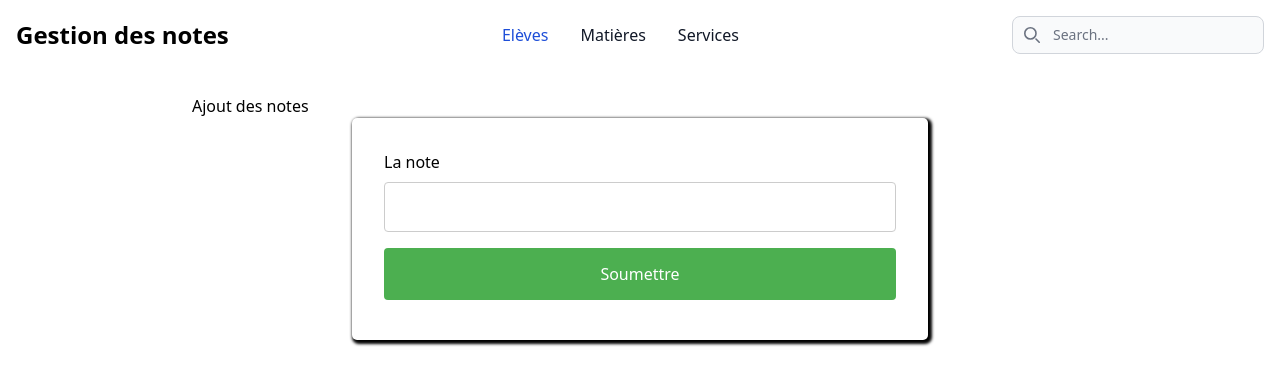
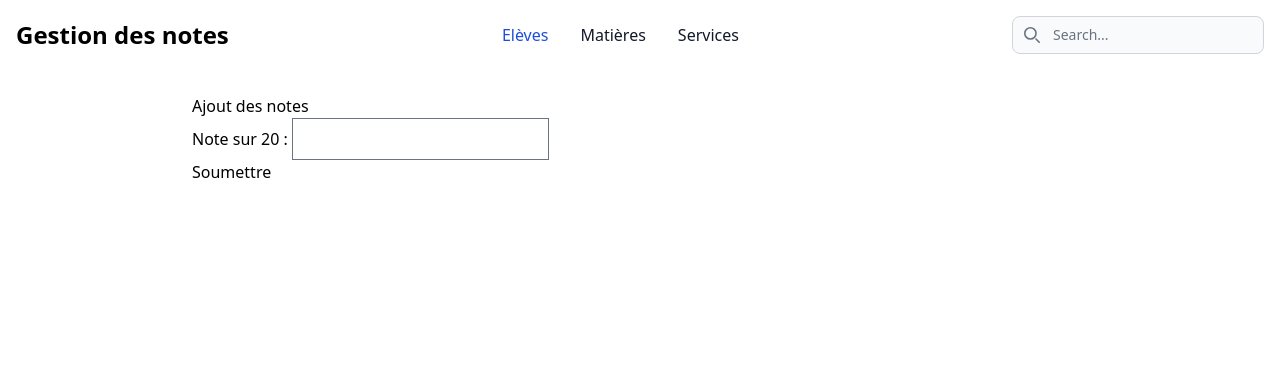
Before and after one commit to fideleChester/notes_django, a Django app: page /notes/add_note/79439850/1/ in a window 1280 px wide. Shown: the top 385 px of the page. Run offline with Django 4.2, Linux system fonts and the light colour scheme; style sheets or scripts are compiled from the project's sources; some libraries are stand-ins or nearby versions.

Commit message:
Les formulaire notes et eleve

```diff
--- /dev/null
+++ b/notes/forms.py
@@ -0,0 +1,17 @@
+from django.forms import ModelForm
+from .models import Note,Eleve
+from django import forms
+
+class NoteForm(ModelForm):
+    valeur = forms.FloatField(min_value=0, max_value=20, label="Note sur 20")
+    class Meta:
+        fields = ['valeur']
+        model = Note
+        labels = {"valeur":"Note sur 20"}
+
+
+class EleveForm(ModelForm):
+
+    class Meta:
+        fields = "__all__"
+        model = Eleve
--- a/notes/templates/notes/add_note.html
+++ b/notes/templates/notes/add_note.html
@@ -1,58 +1,21 @@
-{% extends 'base.html' %} {% block content %}
+{% extends 'base.html' %}
+
+{% block content %}
 
 {% block title %}
     Ajout des notes
 {% endblock title %}
 
+<form action="" method="post">
 
-{% block style %}
-<style type="text/css">
-    input[type=number], select {
-  width: 100%;
-  padding: 12px 20px;
-  margin: 8px 0;
-  display: inline-block;
-  border: 1px solid #ccc;
-  border-radius: 4px;
-  box-sizing: border-box;
-}
+  {% csrf_token %}
 
-input[type=submit] {
-  width: 100%;
-  background-color: #4CAF50;
-  color: white;
-  padding: 14px 20px;
-  margin: 8px 0;
-  border: none;
-  border-radius: 4px;
-  cursor: pointer;
-}
+  {{ form }}
 
-input[type=submit]:hover {
-  background-color: #45a049;
-}
+<br>
+  <input type="submit" value="Soumettre">
+
+</form>
 
 
-form{
-margin-left:10rem;
-margin-right:10rem;
-border-radius:5px;
-padding:2rem;
-box-shadow:2px 2px 3px 2px;
-}
-</style>
-
-
-{% endblock style %}
-
-
-  <form action="" method="post">
-    {% csrf_token %}
-    <label for="note">La note</label>
-    <input type="number" id="note" name="note" >
-
-
-    <input type="submit" value="Soumettre">
-  </form>
-
   {% endblock content %}
--- a/notes/views.py
+++ b/notes/views.py
@@ -1,6 +1,7 @@
 from django.shortcuts import redirect, render,get_object_or_404,HttpResponse
 from .models import Eleve,Matiere,Niveau,Note
 from django.http import Http404
+from .forms import NoteForm
 
 
 #Mes modules
@@ -62,24 +63,39 @@ def niveau(request, id):
 
 def add_note(request,eleve,matiere):
     if request.method == 'POST':
-        note = request.POST['note']
-        try:
-            eleve = Eleve.objects.get(id=eleve)
-        except Eleve.DoesNotExist:
-            raise Http404("Cet eleve n'existe pas")
+        form = NoteForm(request.POST)
 
-        """
+        #Valider les champs
+        if form.is_valid():
+
+
+            note = request.POST['valeur']
+            try:
+                eleve = Eleve.objects.get(id=eleve)
+            except Eleve.DoesNotExist:
+                raise Http404("Cet eleve n'existe pas")
+
+
+            """
             La methode pour verifier si l'élève suit la matiere, True si vrai
-        """
-        eleve_suit_matiere = verifie_eleve_suit_matiere(eleve=eleve,matiere=matiere)
+            """
 
-        if not eleve_suit_matiere:
-            raise Http404("Cet eleve ne suit pas cette matiere")
-        else:
-            sav_note = Note(valeur=note,eleve_id=eleve.id,matiere_id=matiere)
-            sav_note.save()
+            eleve_suit_matiere = verifie_eleve_suit_matiere(eleve=eleve,matiere=matiere)
+
+            if not eleve_suit_matiere:
+                raise Http404("Cet eleve ne suit pas cette matiere")
+            else:
+                sav_note = Note(valeur=note,eleve_id=eleve.id,matiere_id=matiere)
+                sav_note.save()
+
             """
             On redirige vers les détails de l'élève
             """
+
             return redirect('notes:eleve',id=eleve.id)
-    return render(request, 'notes/add_note.html')
+
+
+    else:
+        form = NoteForm()
+
+    return render(request, 'notes/add_note.html',{'form':form})
```
Also changed, not shown: db.sqlite3, readme.md.
